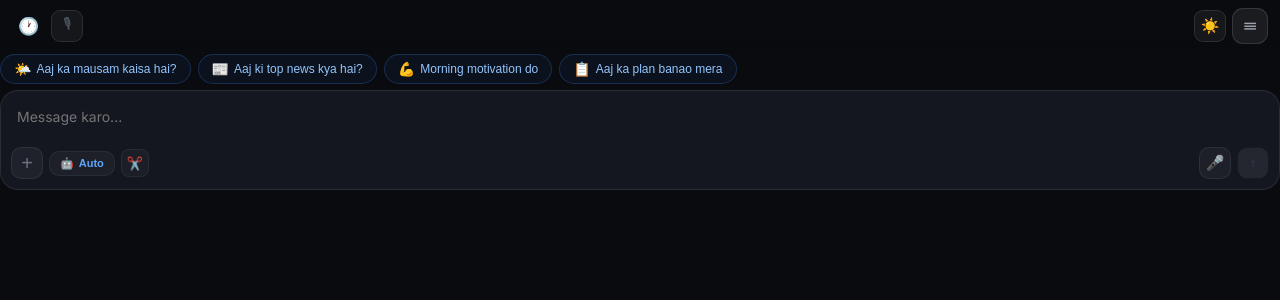
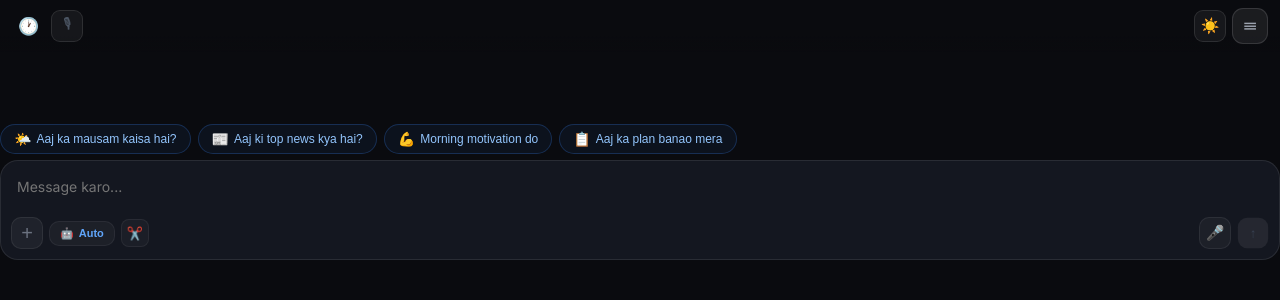
Before and after one commit to prashant998132-cpu/Apple10, a Next.js app: page / in a window 1280 px wide. Shown: the top 300 px of the page. Built offline with nearby package versions, Linux system fonts and the light colour scheme.

Commit message:
JARVIS layout fix: app/globals.css

```diff
--- a/app/globals.css
+++ b/app/globals.css
@@ -45,3 +45,8 @@ html{height:100dvh}body{height:100dvh}#__next{height:100dvh;display:flex;flex-di
 .home-scroll { overflow-y: auto !important; -webkit-overflow-scrolling: touch !important; }
 /* Chat area full height */
 .chat-scroll-area { flex: 1 !important; min-height: 0 !important; overflow-y: auto !important; -webkit-overflow-scrolling: touch !important; }
+
+/* Chat messages — account for BottomNav 62px */
+.jarvis-chat-messages { padding-bottom: 70px !important; }
+/* Full height fix */
+html, body { height: 100dvh; overflow: hidden; }
```
